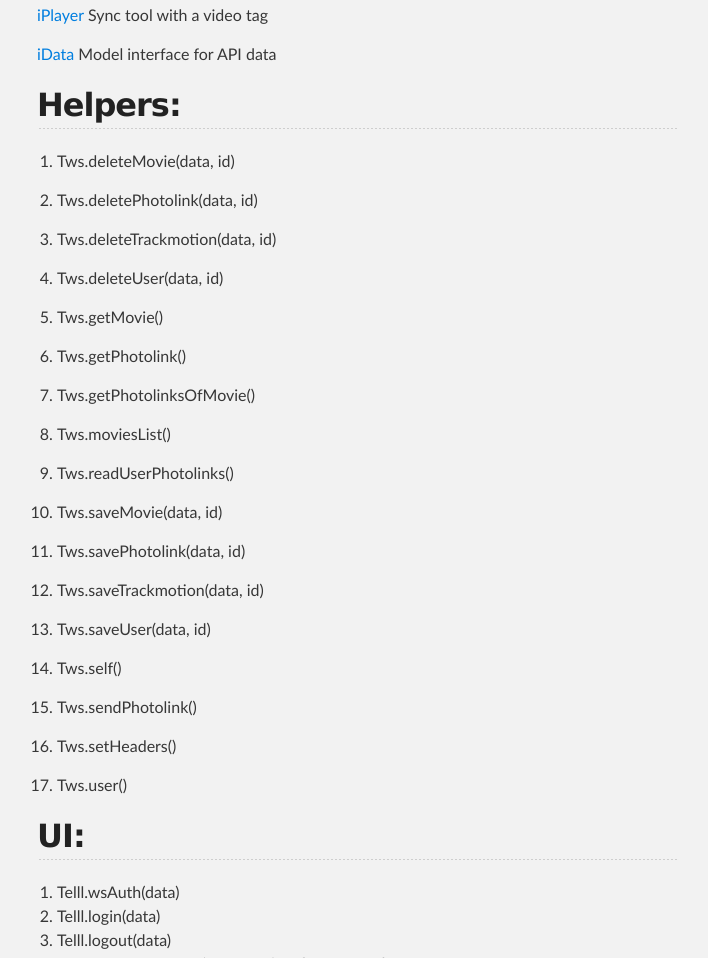
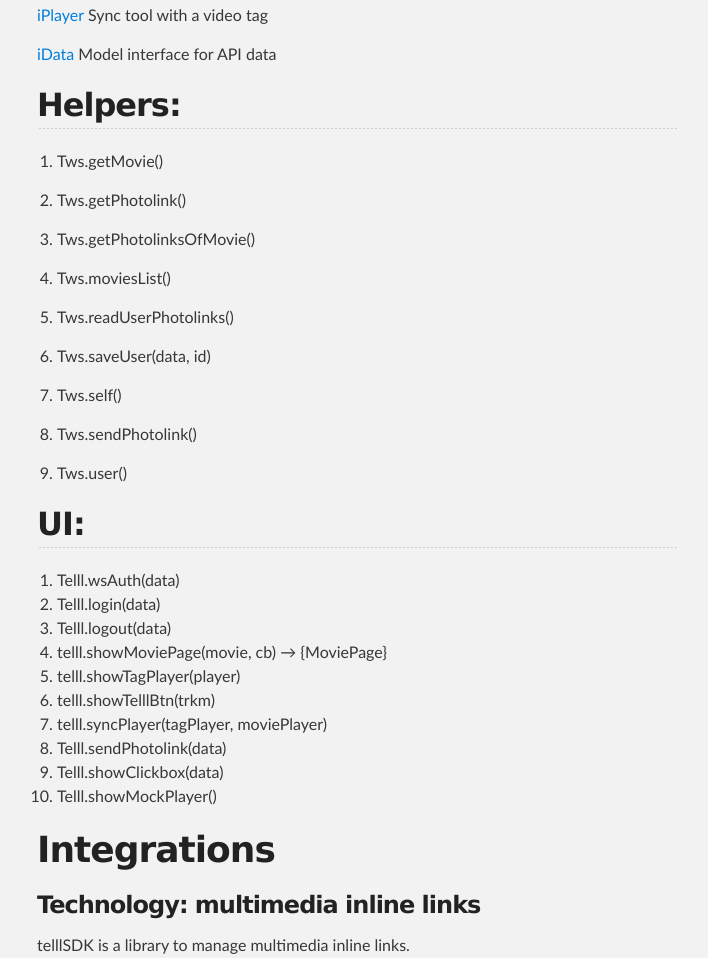
Before and after one commit to Telll/SDK, a plain HTML site: page index.html in a window 1280 px wide. Shown: the part 1490-2448 px from the top of the page, without its empty margins (283-991 px from the left). Drawn offline with Linux system fonts and the light colour scheme.

```diff
--- a/index.html
+++ b/index.html
@@ -98,22 +98,14 @@ Model interface for API data</p>
 <a id="helpers" class="anchor" href="#helpers" aria-hidden="true"><span aria-hidden="true" class="octicon octicon-link"></span></a>Helpers:</h2>
 
 <ol>
-<li><p>Tws.deleteMovie(data, id)</p></li>
-<li><p>Tws.deletePhotolink(data, id)</p></li>
-<li><p>Tws.deleteTrackmotion(data, id)</p></li>
-<li><p>Tws.deleteUser(data, id)</p></li>
 <li><p>Tws.getMovie()</p></li>
 <li><p>Tws.getPhotolink()</p></li>
 <li><p>Tws.getPhotolinksOfMovie()</p></li>
 <li><p>Tws.moviesList()</p></li>
 <li><p>Tws.readUserPhotolinks()</p></li>
-<li><p>Tws.saveMovie(data, id)</p></li>
-<li><p>Tws.savePhotolink(data, id)</p></li>
-<li><p>Tws.saveTrackmotion(data, id)</p></li>
 <li><p>Tws.saveUser(data, id)</p></li>
 <li><p>Tws.self()</p></li>
 <li><p>Tws.sendPhotolink()</p></li>
-<li><p>Tws.setHeaders()</p></li>
 <li><p>Tws.user()</p></li>
 </ol>
 
```
Also changed, not shown: params.json (+1 -1 lines).
